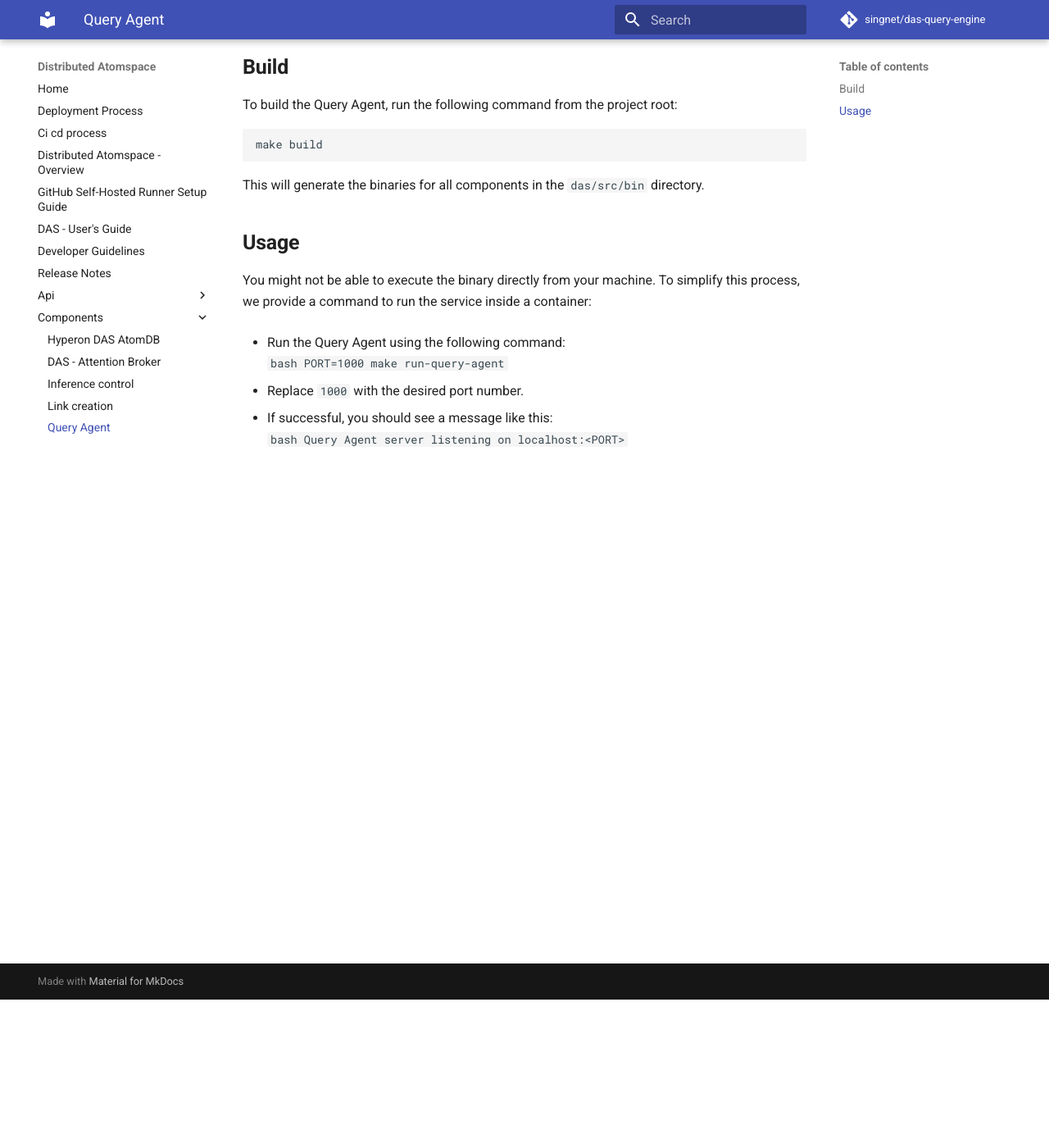
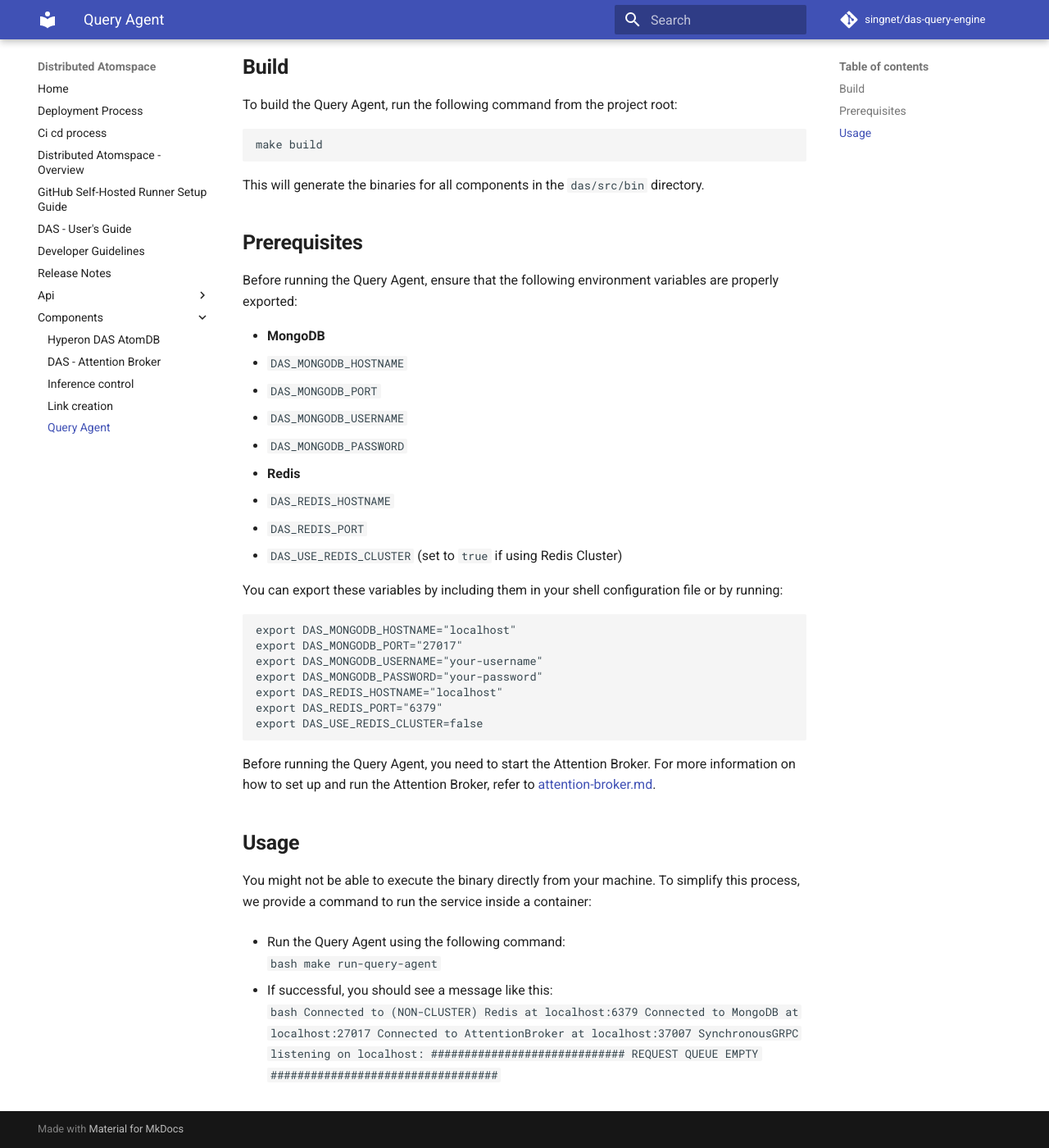
Before and after one commit to singnet/das, an MkDocs documentation site: the page built from docs/components/query-agent.md, in a window 1280 px wide and 1400 px high, scrolled down 181 px. Shown: the whole window at 82% size. Built offline with MkDocs 1.6.1 and Material for MkDocs 9.7.7, drawn with Linux system fonts in a browser that asks for light colours; comment, search, counter and statistics services are not loaded.

Commit message:
das-199: Update query agent doc

````diff
--- a/docs/components/query-agent.md
+++ b/docs/components/query-agent.md
@@ -12,18 +12,50 @@
 
 This will generate the binaries for all components in the `das/src/bin` directory.
 
+## **Prerequisites**
+
+Before running the Query Agent, ensure that the following environment variables are properly exported:
+
+- **MongoDB**
+  - `DAS_MONGODB_HOSTNAME`
+  - `DAS_MONGODB_PORT`
+  - `DAS_MONGODB_USERNAME`
+  - `DAS_MONGODB_PASSWORD`
+
+- **Redis**
+  - `DAS_REDIS_HOSTNAME`
+  - `DAS_REDIS_PORT`
+  - `DAS_USE_REDIS_CLUSTER` (set to `true` if using Redis Cluster)
+
+You can export these variables by including them in your shell configuration file or by running:
+
+```bash
+export DAS_MONGODB_HOSTNAME="localhost"
+export DAS_MONGODB_PORT="27017"
+export DAS_MONGODB_USERNAME="your-username"
+export DAS_MONGODB_PASSWORD="your-password"
+export DAS_REDIS_HOSTNAME="localhost"
+export DAS_REDIS_PORT="6379"
+export DAS_USE_REDIS_CLUSTER=false
+```
+
+Before running the Query Agent, you need to start the Attention Broker. For more information on how to set up and run the Attention Broker, refer to [attention-broker.md](./attention-broker.md).
+
+
 ## **Usage**
 
 You might not be able to execute the binary directly from your machine. To simplify this process, we provide a command to run the service inside a container:
 
 - Run the Query Agent using the following command:
   ```bash
-  PORT=1000 make run-query-agent
+  make run-query-agent
   ```
-
-- Replace `1000` with the desired port number.
 
 - If successful, you should see a message like this:
   ```bash
-  Query Agent server listening on localhost:<PORT>
+  Connected to (NON-CLUSTER) Redis at localhost:6379
+  Connected to MongoDB at localhost:27017
+  Connected to AttentionBroker at localhost:37007
+  SynchronousGRPC listening on localhost:
+  #############################     REQUEST QUEUE EMPTY     ##################################
   ```
````
Also changed, not shown: 1 other file.
